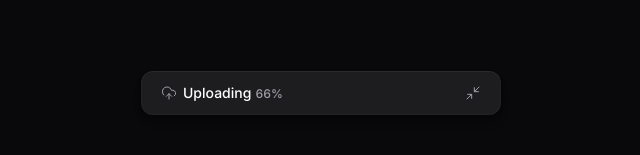
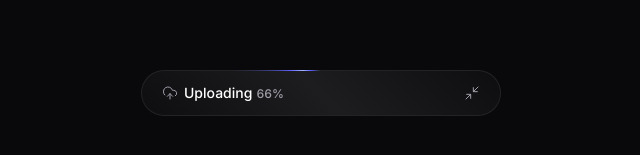
Before and after one commit to NicholasNeto/upload-web-widget, a React (Vite) app: page / in a window 1280 px wide. Shown: the part 307-462 px from the top of the page, without its empty margins (319-959 px from the left). Built offline with nearby package versions, Linux system fonts and the light colour scheme.

Commit message:
fix file global css

```diff
--- a/src/components/upload-widget.tsx
+++ b/src/components/upload-widget.tsx
@@ -7,12 +7,14 @@
 import { motion, useCycle } from "motion/react";
 
 export function UploadWidget() {
+    const isThereAnyPendindUploads = true;
     const [isWidgetOpen, toggleWidgetOpen] = useCycle(false, true);
 
   return (
-    <Collapsible.Root onOpenChange={() => toggleWidgetOpen()}>
+    <Collapsible.Root onOpenChange={() => toggleWidgetOpen()} asChild>
       <motion.div
-        className="bg-zinc-900 overflow-hidden w-[360px] rounded-xl shadow-shape"
+        data-progress={isThereAnyPendindUploads}
+        className="bg-zinc-900 overflow-hidden w-[360px] rounded-xl data-[state=open]:shadow-shape border border-transparent animate-border data-[state=closed]:rounded-3xl data-[state=closed]:data-[progress=false]:shadow-shape  data-[state=closed]:data-[progress=true]:[background:linear-gradient(45deg,#09090B,theme(colors.zinc.900)_50%,#09090B)_padding-box,conic-gradient(from_var(--border-angle),theme(colors.zinc.700/.48)_80%,_theme(colors.indigo.500)_86%,_theme(colors.indigo.300)_90%,_theme(colors.indigo.500)_94%,_theme(colors.zinc.600/.48))_border-box]"
         animate={isWidgetOpen ? "open" : "closed"}
         variants={{
           closed: {
--- a/src/index.css
+++ b/src/index.css
@@ -6,15 +6,29 @@
 }
 
 @theme {
+    /* Fontes */
+  --font-sans: "Inter", sans-serif;
+
+   /* Sombras */
   --shadow-3xl: 0 35px 35px rgba(0, 0, 0, 0.25);
+
+    /* Tamanho de texto extra pequeno */
   --text-xxs: 0.625rem;
+
+    /* Animação customizada */
+  @keyframes border {
+    to {
+      --border-angle: 360deg;
+    }
+  }
+
+   /* Variável que define a animação */
+  --animate-border: border 2s linear infinite;
 }
 
 body {
   font-family: var(--font-sans);
 }
-
-
 
 @layer utilities {
   .shadow-shape {
@@ -32,3 +46,10 @@
                 inset 0px 0px 0px 1px rgba(255, 255, 255, 0.02);
   }
 }
+
+
+@property --border-angle {
+  syntax: "<angle>";
+  initial-value: 0deg;
+  inherits: false;
+}
```
